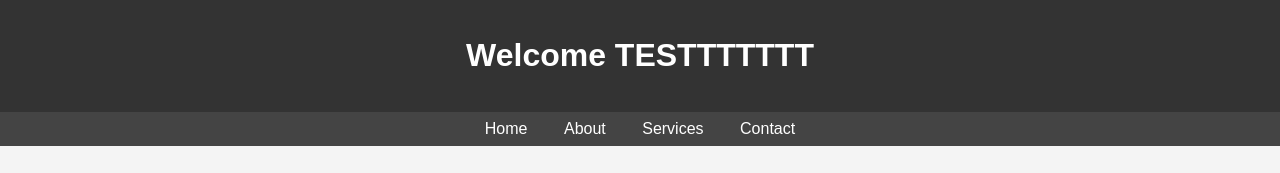
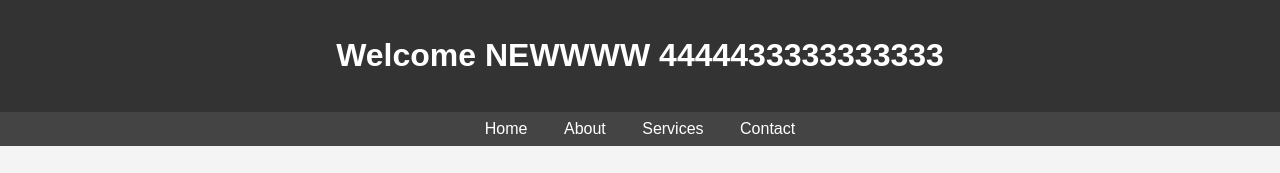
Before and after one commit to huntercrytroa/test_jenkins_test, a website: page public/index.html in a window 1280 px wide. Shown: the top 173 px of the page. Drawn offline with Linux system fonts and the light colour scheme.

Commit message:
Update index.html GGGGGG

```diff
--- a/public/index.html
+++ b/public/index.html
@@ -11,7 +11,7 @@
 <body>
 
     <header>
-        <h1>Welcome TESTTTTTTT</h1>
+        <h1>Welcome NEWWWW 4444433333333333</h1>
     </header>
 
     <nav>
```
